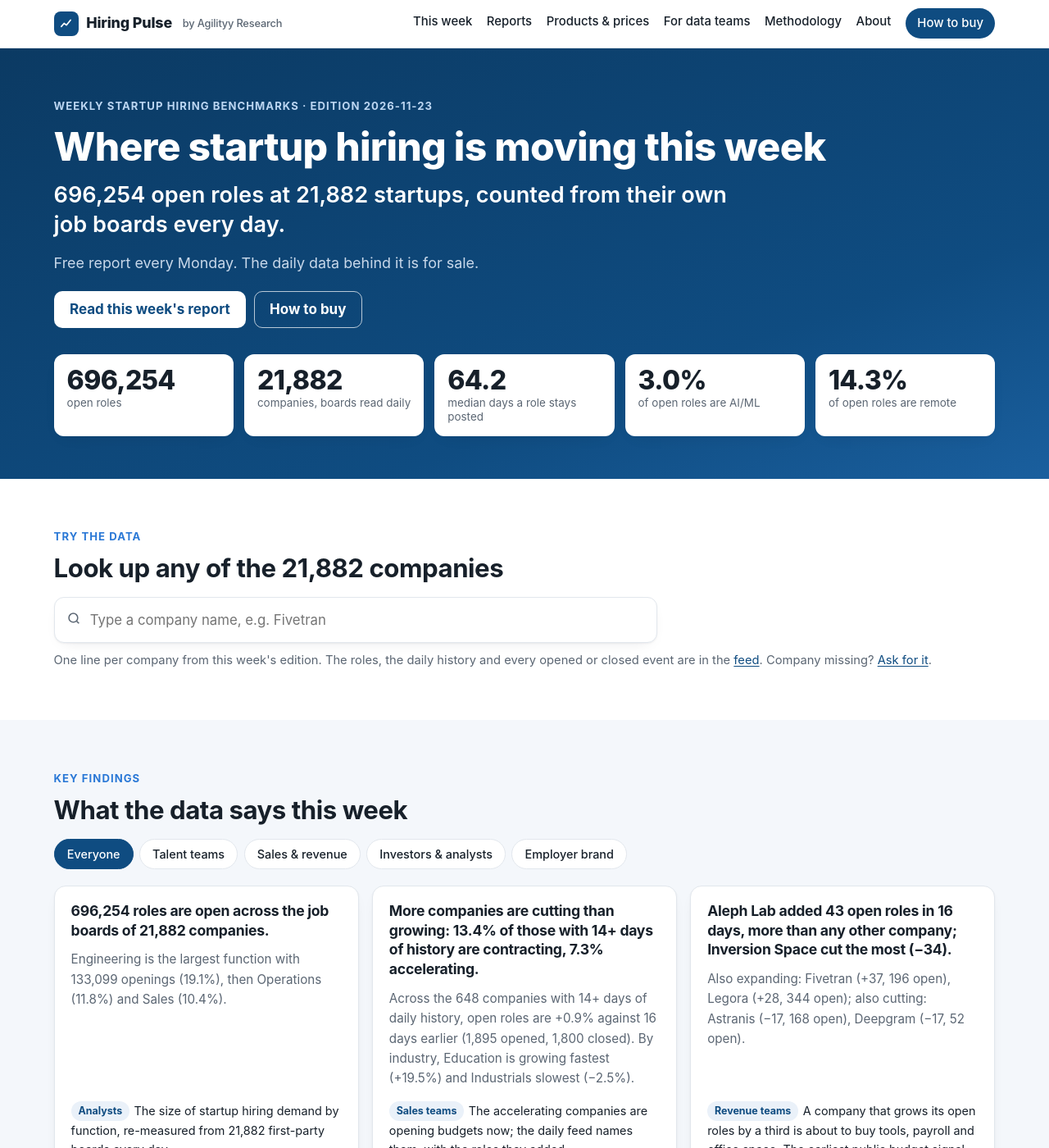
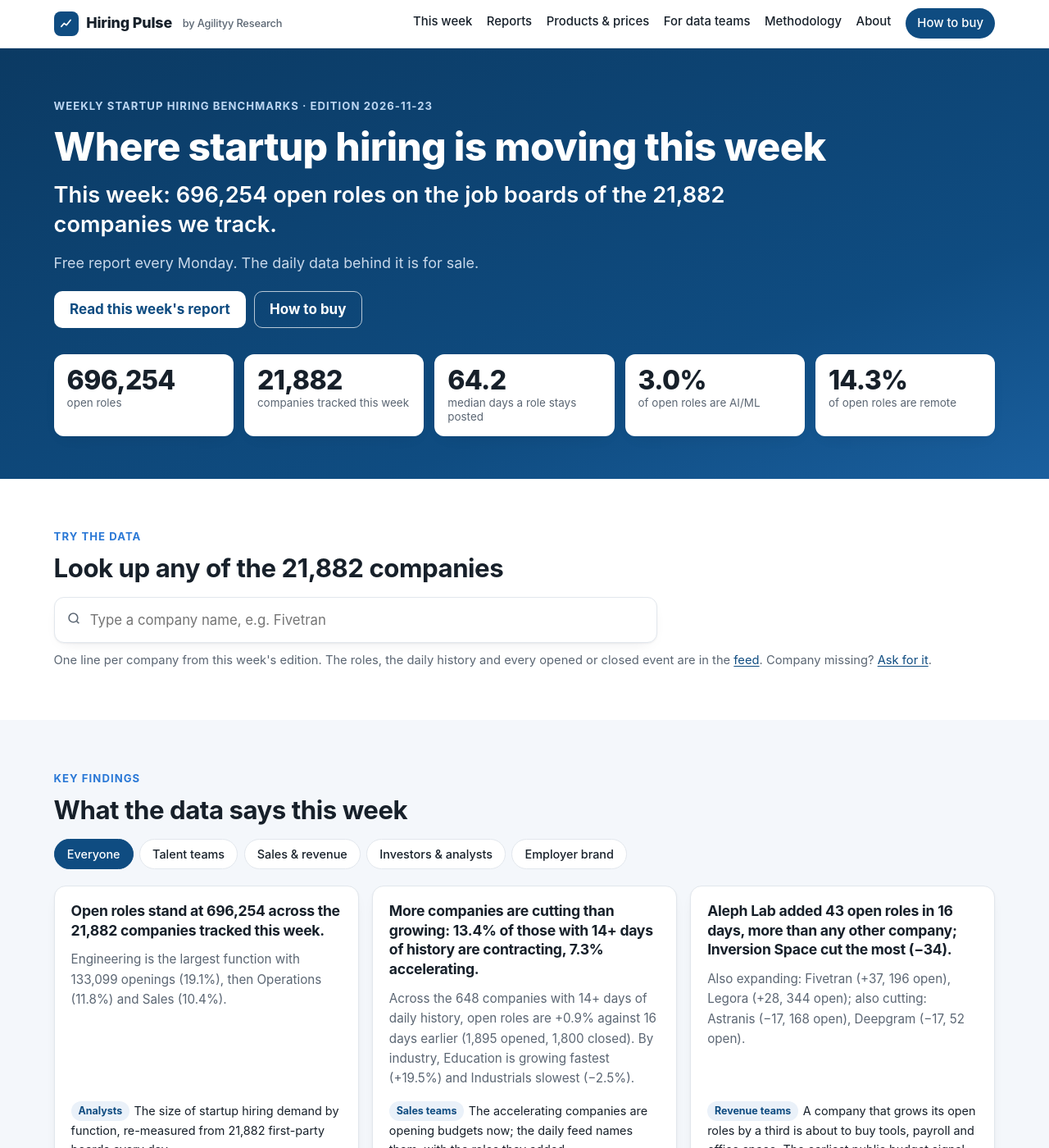
Before and after one commit to agilityy-research/hiring-pulse, a Jekyll site: the page built from index.md, in a window 1280 px wide and 1400 px high. Shown: the whole window at 82% size. Built offline with Jekyll 4.4.1, drawn with Linux system fonts in a browser that asks for light colours; our own code applies the rules of GitHub Pages for plain Markdown files.

Commit message:
Counts read as this week's measurement: 'across the N companies tracked this week' in the edition, the hero and the tile

```diff
--- a/index.md
+++ b/index.md
@@ -41,7 +41,7 @@ permalink: /
 <p class="eyebrow">Weekly startup hiring benchmarks · Edition {{ latest_date }}</p>
 <h1>Where startup hiring is moving this week</h1>
 {%- if v_open != "" %}
-<p class="hero">{{ v_open }} open roles at {{ v_companies | default: site.coverage.companies }} startups, counted from their own job boards every day.</p>
+<p class="hero">This week: {{ v_open }} open roles on the job boards of the {{ v_companies | default: site.coverage.companies }} companies we track.</p>
 {%- elsif items.size > 1 %}
 {%- assign first = items[1] | split: nl2 | first -%}
 {%- assign hero = first | split: "**" | first %}
@@ -53,7 +53,7 @@ permalink: /
 {%- if v_open != "" %}
 <div class="stats" aria-label="Headline numbers">
 <div class="stat"><b>{{ v_open }}</b><span>open roles</span>{% if d_open != "" and d_open != "—" %}<span class="delta">{{ d_open }} vs previous edition</span>{% endif %}</div>
-{%- if v_companies != "" %}<div class="stat"><b>{{ v_companies }}</b><span>companies, boards read daily</span></div>{% endif %}
+{%- if v_companies != "" %}<div class="stat"><b>{{ v_companies }}</b><span>companies tracked this week</span></div>{% endif %}
 {%- if v_fill != "" and v_fill != "—" %}<div class="stat"><b>{{ v_fill }}</b><span>median days a role stays posted</span>{% if d_fill != "" and d_fill != "—" %}<span class="delta">{{ d_fill }}</span>{% endif %}</div>{% endif %}
 {%- if v_ai != "" %}<div class="stat"><b>{{ v_ai }}</b><span>of open roles are AI/ML</span>{% if d_ai != "" and d_ai != "—" %}<span class="delta">{{ d_ai }}</span>{% endif %}</div>{% endif %}
 {%- if v_remote != "" and v_remote != "—" %}<div class="stat"><b>{{ v_remote }}</b><span>of open roles are remote</span>{% if d_remote != "" and d_remote != "—" %}<span class="delta">{{ d_remote }}</span>{% endif %}</div>{% endif %}
--- a/reports/latest.md
+++ b/reports/latest.md
@@ -4,7 +4,7 @@ Startup hiring this week, measured from the public job boards (Greenhouse, Lever
 
 ## Key findings
 
-- **696,254 roles are open across the job boards of 21,882 companies.** Engineering is the largest function with 133,099 openings (19.1%), then Operations (11.8%) and Sales (10.4%).
+- **Open roles stand at 696,254 across the 21,882 companies tracked this week.** Engineering is the largest function with 133,099 openings (19.1%), then Operations (11.8%) and Sales (10.4%).
   - *For analysts: the size of startup hiring demand by function, re-measured from 21,882 first-party boards every day.*
 - **More companies are cutting than growing: 13.4% of those with 14+ days of history are contracting, 7.3% accelerating.** Across the 648 companies with 14+ days of daily history, open roles are +0.9% against 16 days earlier (1,895 opened, 1,800 closed). By industry, Education is growing fastest (+19.5%) and Industrials slowest (−2.5%).
   - *For sales teams: the accelerating companies are opening budgets now; the daily feed names them, with the roles they added.*
```
Also changed, not shown: reports/2026-11-23.md (+1 -1 lines).
